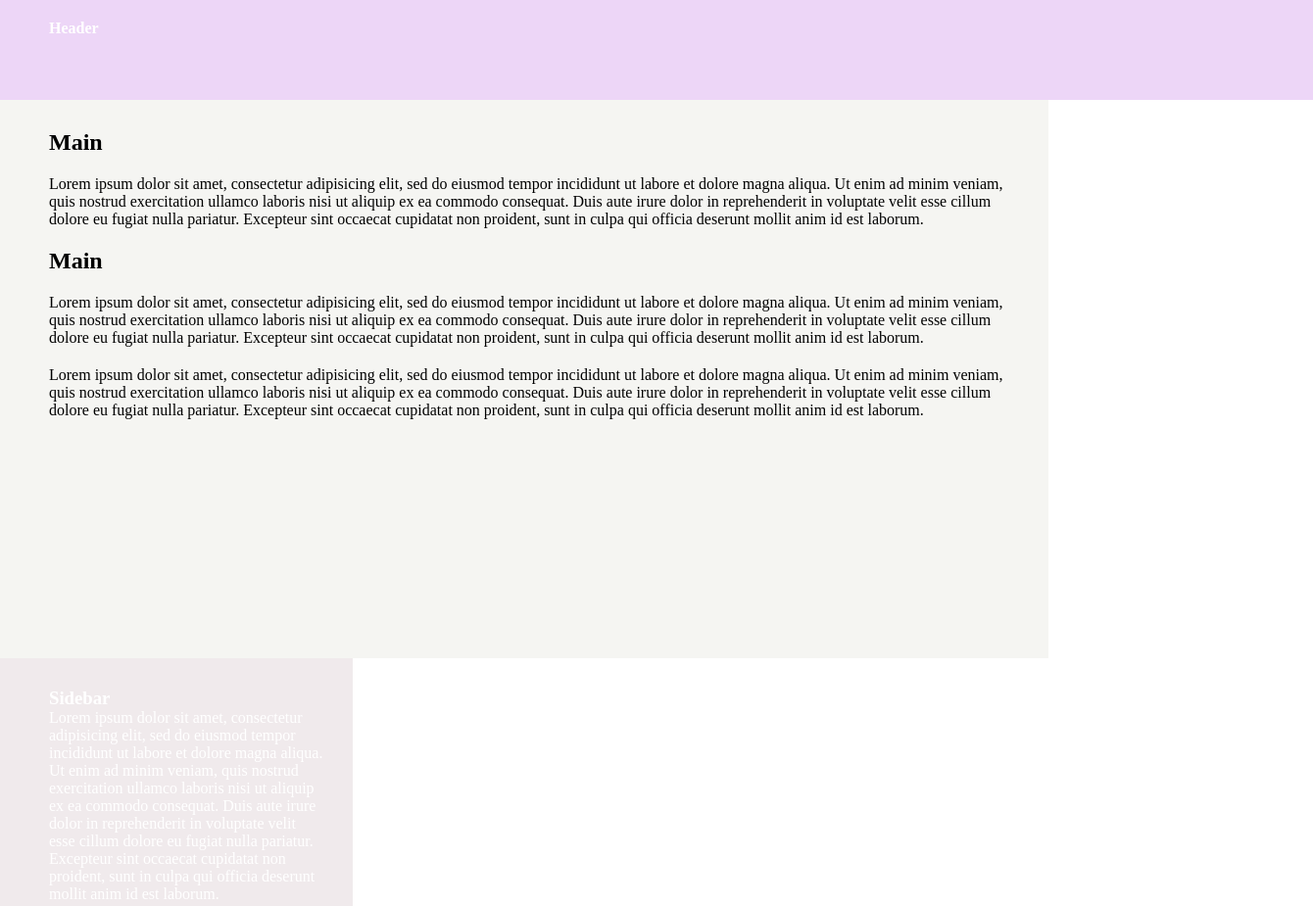
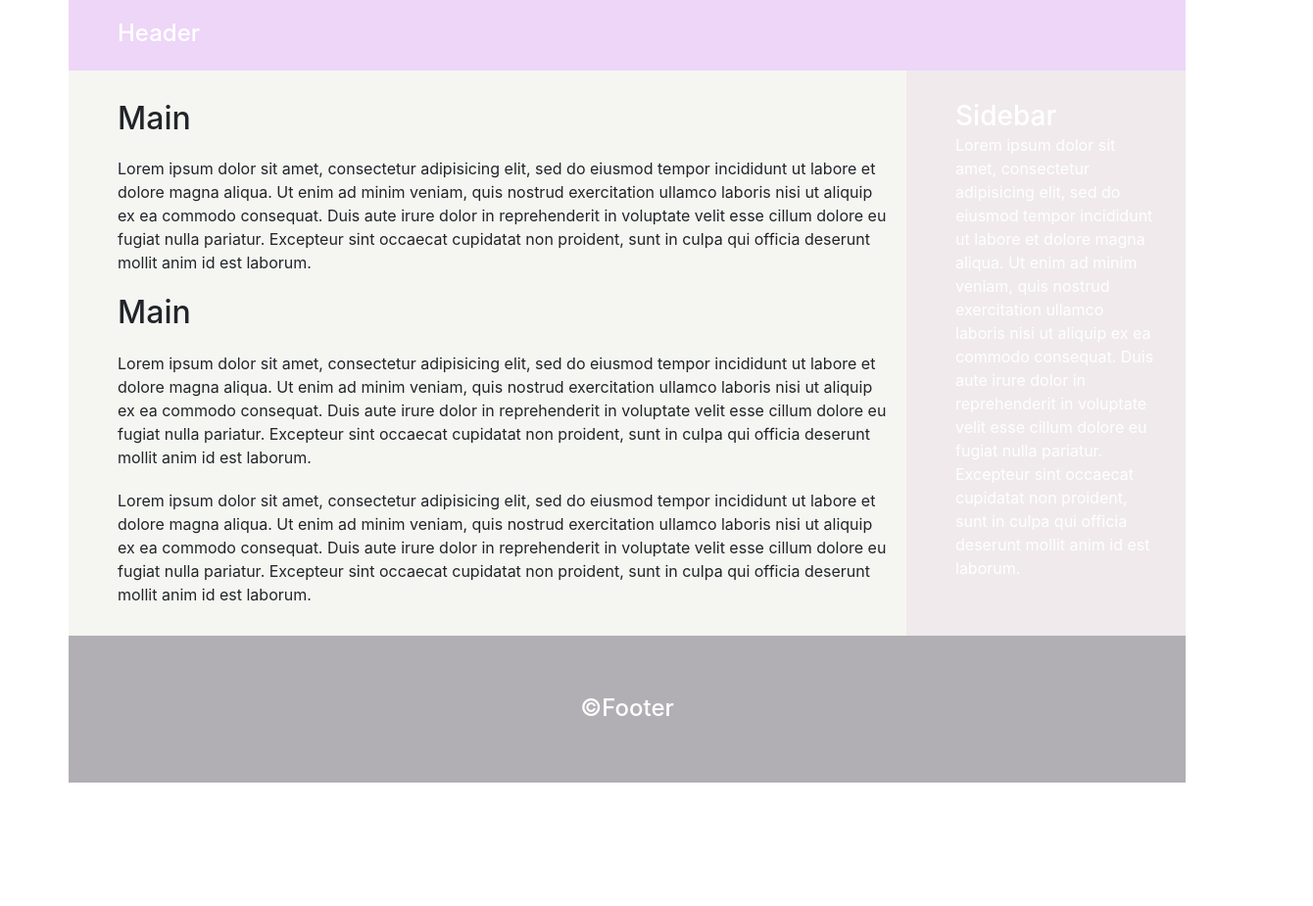
Before and after one commit to ichinoseyou/challenge11, a plain HTML site: page index.html in a window 1280 px wide. Shown: the top 925 px of the page at 98% size, 1340 px wide, since content can reach past the window. After the commit the page ends 800 px from the top, so only its background shows below. Drawn offline with nearby package versions, Linux system fonts and the light colour scheme.

Commit message:
Completed

```diff
--- a/index.html
+++ b/index.html
@@ -4,16 +4,21 @@
 <head>
   <meta charset="utf-8">
   <title>Class 11 Bootstrap チャレンジ</title>
+  <meta name="viewport" content="width=device-width, initial-scale=1, shrink-to-fit=no">
+  <!-- Bootstrap CSS -->
+  <link rel="stylesheet" href="https://stackpath.bootstrapcdn.com/bootstrap/4.1.2/css/bootstrap.min.css" integrity="sha384-Smlep5jCw/wG7hdkwQ/Z5nLIefveQRIY9nfy6xoR1uRYBtpZgI6339F5dgvm/e9B" crossorigin="anonymous">
   <link rel="stylesheet" href="styles.css" />
 </head>
 
 <body>
+  <div class="container"> <!-- Bootstrapで管理する範囲をcontainerで囲む -->
+    <div class="row"> <!-- 横並びで管理する範囲をrowで囲む -->
       <div class="element0">
       <h4>Header</h4>
       </div>
-
-  <div id="wrapper">
-    <div class="element1">
+    </div> <!-- row end -->
+      <div class="row"> <!-- row start -->
+        <div class="col-sm-8 col-lg-9 element1"> <!-- element1,2の幅をモバイル:全幅 タブレット8:4 デスクトップ 9:3で設定 -->
         <h2>Main</h2>
         <p>Lorem ipsum dolor sit amet, consectetur adipisicing elit, sed do eiusmod tempor incididunt ut labore et dolore magna
         aliqua. Ut enim ad minim veniam, quis nostrud exercitation ullamco laboris nisi ut aliquip ex ea commodo consequat.
@@ -29,18 +34,26 @@
         Duis aute irure dolor in reprehenderit in voluptate velit esse cillum dolore eu fugiat nulla pariatur. Excepteur
         sint occaecat cupidatat non proident, sunt in culpa qui officia deserunt mollit anim id est laborum.</p>
         </div>
-    <div class="element2">
+        <div class="col-sm-4  col-lg-3 element2">
         <h3>Sidebar</h3>
         <p>Lorem ipsum dolor sit amet, consectetur adipisicing elit, sed do eiusmod tempor incididunt ut labore et dolore magna
         aliqua. Ut enim ad minim veniam, quis nostrud exercitation ullamco laboris nisi ut aliquip ex ea commodo consequat.
         Duis aute irure dolor in reprehenderit in voluptate velit esse cillum dolore eu fugiat nulla pariatur. Excepteur
         sint occaecat cupidatat non proident, sunt in culpa qui officia deserunt mollit anim id est laborum.</p>
         </div>
-  </div>
-
+      </div> <!-- row end -->
+    <div class="row">
       <div class="element3">
         <h4>©Footer</h4>
       </div>
+    </div>
+  </div> <!-- container End -->
+
+  <!-- Optional JavaScript -->
+  <!-- jQuery first, then Popper.js, then Bootstrap JS -->
+  <script src="https://code.jquery.com/jquery-3.3.1.slim.min.js" integrity="sha384-q8i/X+965DzO0rT7abK41JStQIAqVgRVzpbzo5smXKp4YfRvH+8abtTE1Pi6jizo" crossorigin="anonymous"></script>
+  <script src="https://cdnjs.cloudflare.com/ajax/libs/popper.js/1.14.3/umd/popper.min.js" integrity="sha384-ZMP7rVo3mIykV+2+9J3UJ46jBk0WLaUAdn689aCwoqbBJiSnjAK/l8WvCWPIPm49" crossorigin="anonymous"></script>
+  <script src="https://stackpath.bootstrapcdn.com/bootstrap/4.1.2/js/bootstrap.min.js" integrity="sha384-o+RDsa0aLu++PJvFqy8fFScvbHFLtbvScb8AjopnFD+iEQ7wo/CG0xlczd+2O/em" crossorigin="anonymous"></script>
+
 </body>
-
 </html>
--- a/styles.css
+++ b/styles.css
@@ -19,10 +19,9 @@ body, div, p, h1, h2, h3, h4, h5 {
 /*
 * main & sidebar (wrapper)
 */
+
 .element1{
   background-color: rgb(245, 245, 242);
-  width: 1000px;
-  height: 530px;
   padding: 30px 20px 10px 50px;/* 変更しない */
 }
 
@@ -33,8 +32,6 @@ body, div, p, h1, h2, h3, h4, h5 {
 .element2{
   background-color: rgb(240, 234, 236);
   color: white;
-  width: 280px;
-  height: 530px;
   padding: 30px 30px 30px 50px;/* 変更しない */
 }
 
@@ -49,3 +46,7 @@ body, div, p, h1, h2, h3, h4, h5 {
   text-align: center;
   padding: 60px 10px 20px 10px;/* 変更しない */
 }
+
+.box{
+  background-color: blue;
+}
```
Lines whose indentation alone changed are shown as unchanged.
